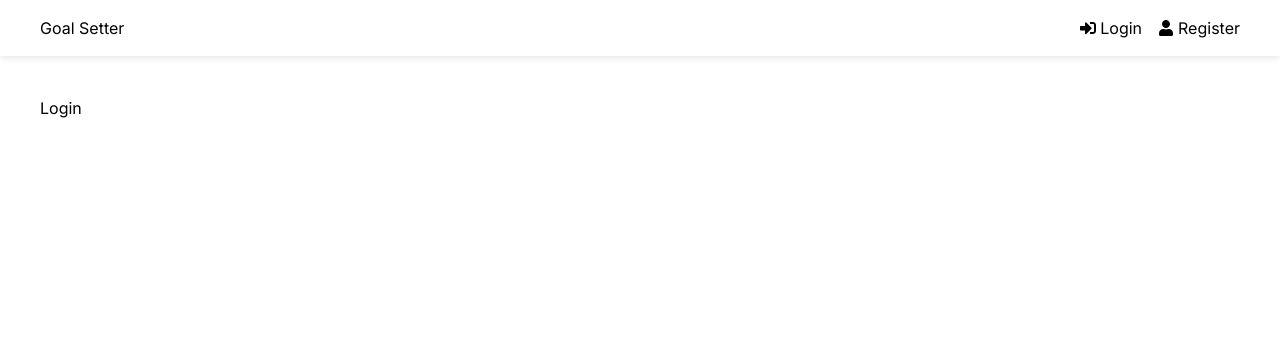
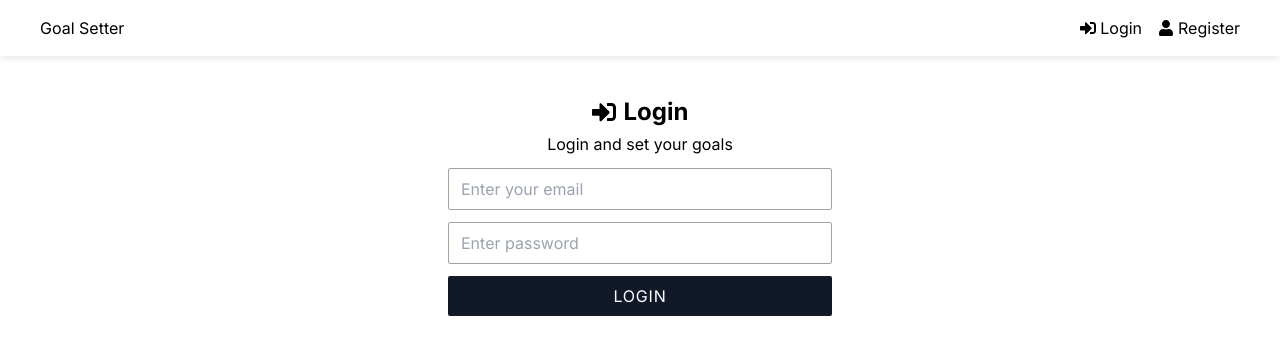
Before and after one commit to arialghifari/goal-setter, a React (Vite) app in the folder frontend/: page /login in a window 1280 px wide. Shown: the top 354 px of the page. Built offline with nearby package versions, Linux system fonts and the light colour scheme; the HTML template or start-up script is replaced by a standard one.

Commit message:
Add login page ui

```diff
--- a/frontend/src/index.css
+++ b/frontend/src/index.css
@@ -45,7 +45,7 @@
     }
 
     .form {
-      @apply w-full md:w-3/5 lg:w-2/5;
+      @apply w-full md:w-96;
 
       form {
         @apply flex flex-col gap-3;
--- a/frontend/src/pages/Login.tsx
+++ b/frontend/src/pages/Login.tsx
@@ -1,5 +1,59 @@
+import { useState, useEffect } from "react";
+import { FaSignInAlt } from "react-icons/fa";
+
 function Login() {
-  return <div className="containers">Login</div>;
+  const [formData, setFormData] = useState({
+    email: "",
+    password: "",
+  });
+
+  const { email, password } = formData;
+
+  const onChange = (e) => {
+    setFormData((prevFormData) => ({
+      ...prevFormData,
+      [e.target.name]: e.target.value,
+    }));
+  };
+
+  const onSubmit = (e) => {
+    e.preventDefault();
+  };
+
+  return (
+    <div className="containers" id="register">
+      <section className="heading">
+        <h2>
+          <FaSignInAlt /> Login
+        </h2>
+        <p>Login and set your goals</p>
+      </section>
+
+      <section className="form">
+        <form onSubmit={onSubmit}>
+          <input
+            type="email"
+            id="email"
+            name="email"
+            value={email}
+            placeholder="Enter your email"
+            onChange={onChange}
+          />
+
+          <input
+            type="password"
+            id="password"
+            name="password"
+            value={password}
+            placeholder="Enter password"
+            onChange={onChange}
+          />
+
+          <button type="submit">LOGIN</button>
+        </form>
+      </section>
+    </div>
+  );
 }
 
 export default Login;
--- a/frontend/src/pages/Register.tsx
+++ b/frontend/src/pages/Register.tsx
@@ -28,7 +28,7 @@ function Register() {
         <h2>
           <FaUser /> Register
         </h2>
-        <p>Please create an account</p>
+        <p>Create your account</p>
       </section>
 
       <section className="form">
@@ -69,7 +69,7 @@ function Register() {
             onChange={onChange}
           />
 
-          <button type="submit">Submit</button>
+          <button type="submit">REGISTER</button>
         </form>
       </section>
     </div>
```
